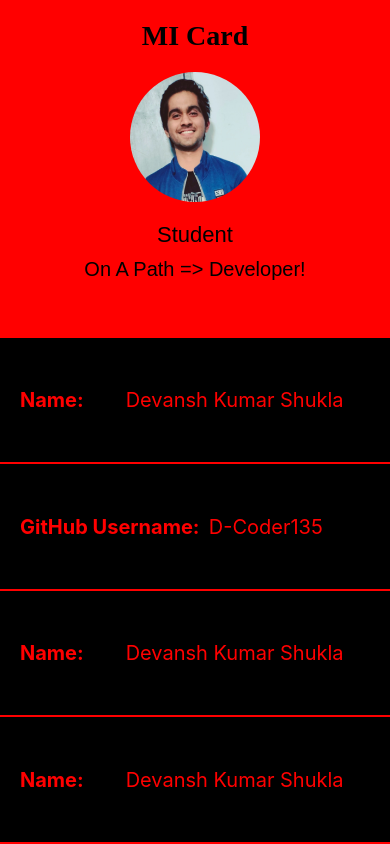
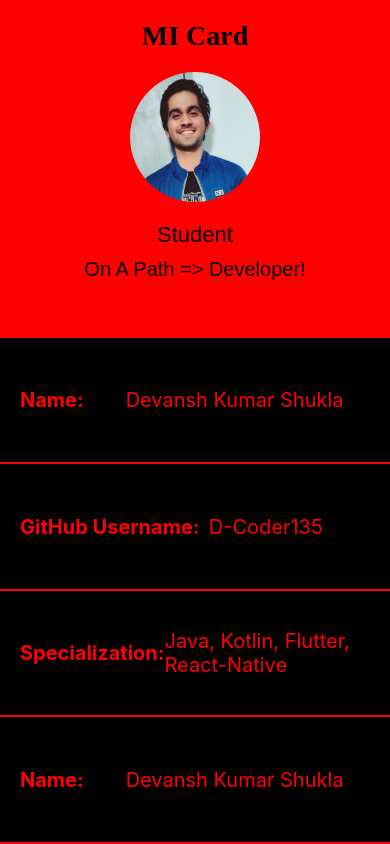
Before and after one commit to D-Coder135/IDCard_App_React-Native, a React Native app: screen / in a window 390 px wide. Built offline with nearby package versions, Linux system fonts and the light colour scheme.

Commit message:
update the texts inside the Text tag

```diff
--- a/App.js
+++ b/App.js
@@ -23,8 +23,8 @@ export default function App() {
           <Text style = {{color: 'red', fontSize: 20 }}>D-Coder135</Text>
         </View>
         <View style = {styles.items}>
-        <Text style = {{color: 'red', flex: 0.8, fontSize: 20, fontWeight: 'bold' }}>Name:</Text>
-          <Text style = {{color: 'red', fontSize: 20 }}>Devansh Kumar Shukla</Text>
+        <Text style = {{color: 'red', flex: 0.8, fontSize: 20, fontWeight: 'bold' }}>Specialization:</Text>
+          <Text style = {{color: 'red', fontSize: 20 }}>Java, Kotlin, Flutter, React-Native</Text>
         </View>
         <View style = {styles.items}>
         <Text style = {{color: 'red', flex: 0.8, fontSize: 20, fontWeight: 'bold' }}>Name:</Text>
```
